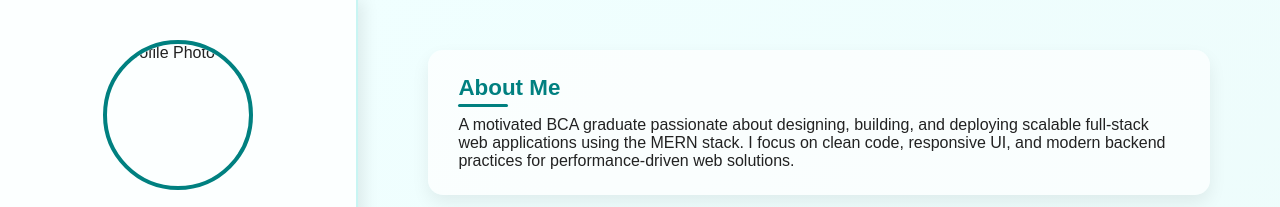
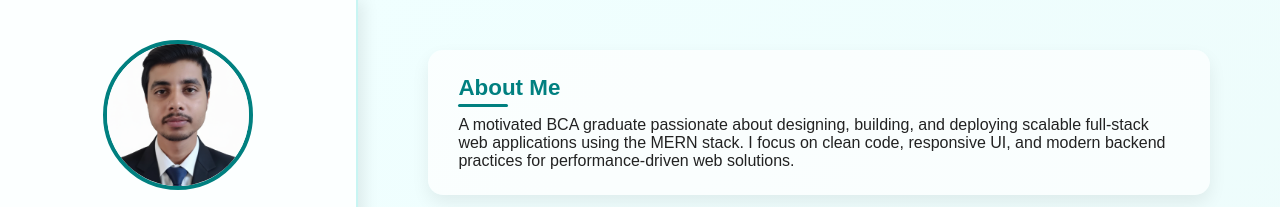
Before and after one commit to meme-joel/port-mine, a plain HTML site: page index.html in a window 1280 px wide. Shown: the top 207 px of the page. Drawn offline with Linux system fonts and the light colour scheme.

Commit message:
Update index.html

```diff
--- a/index.html
+++ b/index.html
@@ -156,7 +156,7 @@
 <body>
   <!-- Sidebar -->
   <aside class="sidebar">
-    <img src="images/MY-PFP.jpg" alt="Profile Photo">
+    <img src="images/my_pfp2.png" alt="Profile Photo">
     <h1>Joyal Mascarenhas</h1>
     <p>Full Stack Developer</p>
 
```
